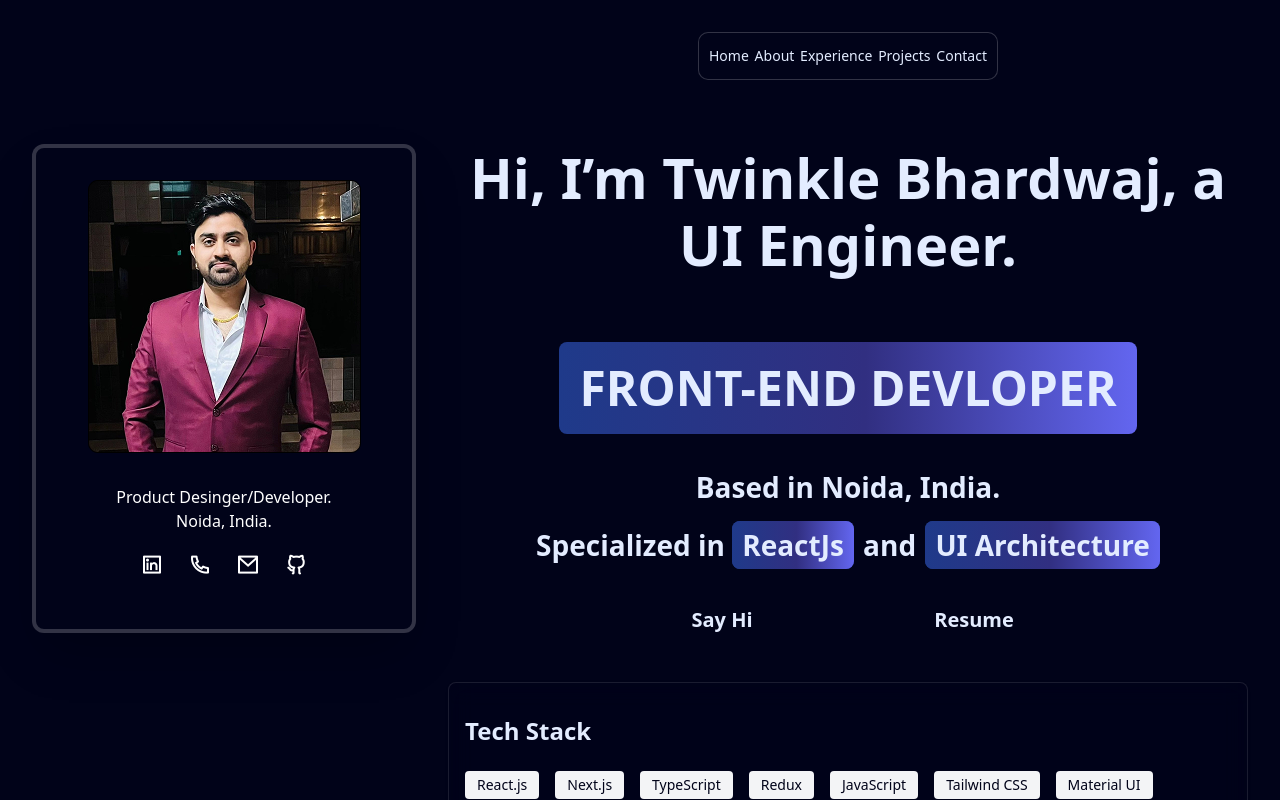
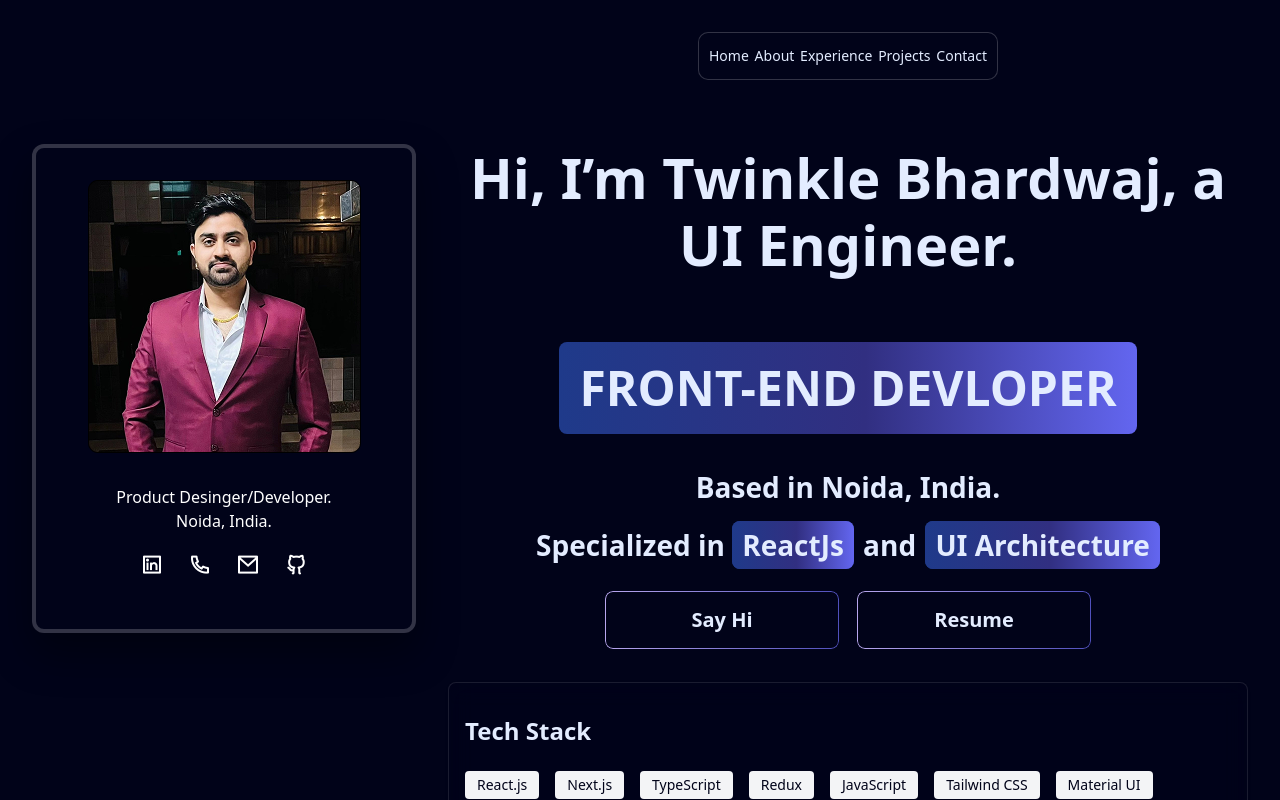
Before and after one commit to mrtwinklebhardwaj/my-resume, a React (Vite) app: page / in a window 1280 px wide. Shown: the top 800 px of the page. Built offline with nearby package versions, Linux system fonts and the light colour scheme.

Commit message:
custom nav and correction

```diff
--- a/src/App.jsx
+++ b/src/App.jsx
@@ -39,7 +39,7 @@
         {/* Main Grid */}
         <div className="grid grid-cols-1 lg:grid-cols-12 gap-8">
           {/* Left Sticky Section */}
-          <div className="hidden lg:block lg:col-span-4 sticky top-24 self-start h-fit">
+          <div className="hidden lg:block lg:col-span-4 sticky top-24 self-start h-fit animate-float3d">
             <IntroCard />
           </div>
 
--- a/src/index.css
+++ b/src/index.css
@@ -51,7 +51,25 @@
     border-radius: 12px;
     border: 4px solid rgba(245, 245, 245, 0.2);;
     padding: 32px;
+    box-shadow: 0 20px 40px rgba(0, 0, 0, 0.4);
+    transition: transform 0.3s ease;
+    transform: perspective(1000px);
 }
+@keyframes float3d {
+  0%, 100% {
+    transform: rotateX(0deg) rotateY(0deg) translateY(0px);
+  }
+  50% {
+    transform: rotateX(3deg) rotateY(-3deg) translateY(-6px);
+  }
+}
+
+.animate-float3d {
+  animation: float3d 6s ease-in-out infinite;
+  transform-style: preserve-3d;
+  will-change: transform;
+}
+
 .designation{
     background-color: #1f3a8a;
     background-image: linear-gradient(90deg, #1f3a8a 0%, #312f81 53%,  #6366f0 100%);
@@ -84,10 +102,13 @@
   @apply px-12 py-[14px] rounded-[8px] text-[#E3ECFF] font-semibold text-[20px] relative bg-transparent;
   border: 1px solid transparent;
   background-clip: padding-box;
-    position: relative;
   width: 236px;
   text-align: center;
+  z-index: 10; /* ✅ force above */
+  position: relative;
+  isolation: isolate; /* ✅ create a stacking context */
 }
+
 
   .gradient-outline-btn::before {
     content: '';
@@ -102,8 +123,9 @@
     -webkit-mask-composite: xor;
     mask-composite: exclude;
     pointer-events: none;
-    z-index: -1;
+    z-index: -1; /* ✅ behind actual button */
   }
+
 
   .gradient-outline-btn:hover {
     background-color: rgba(184, 167, 237, 0.1); /* Optional fill on hover */
```
Lines whose indentation alone changed are shown as unchanged.
